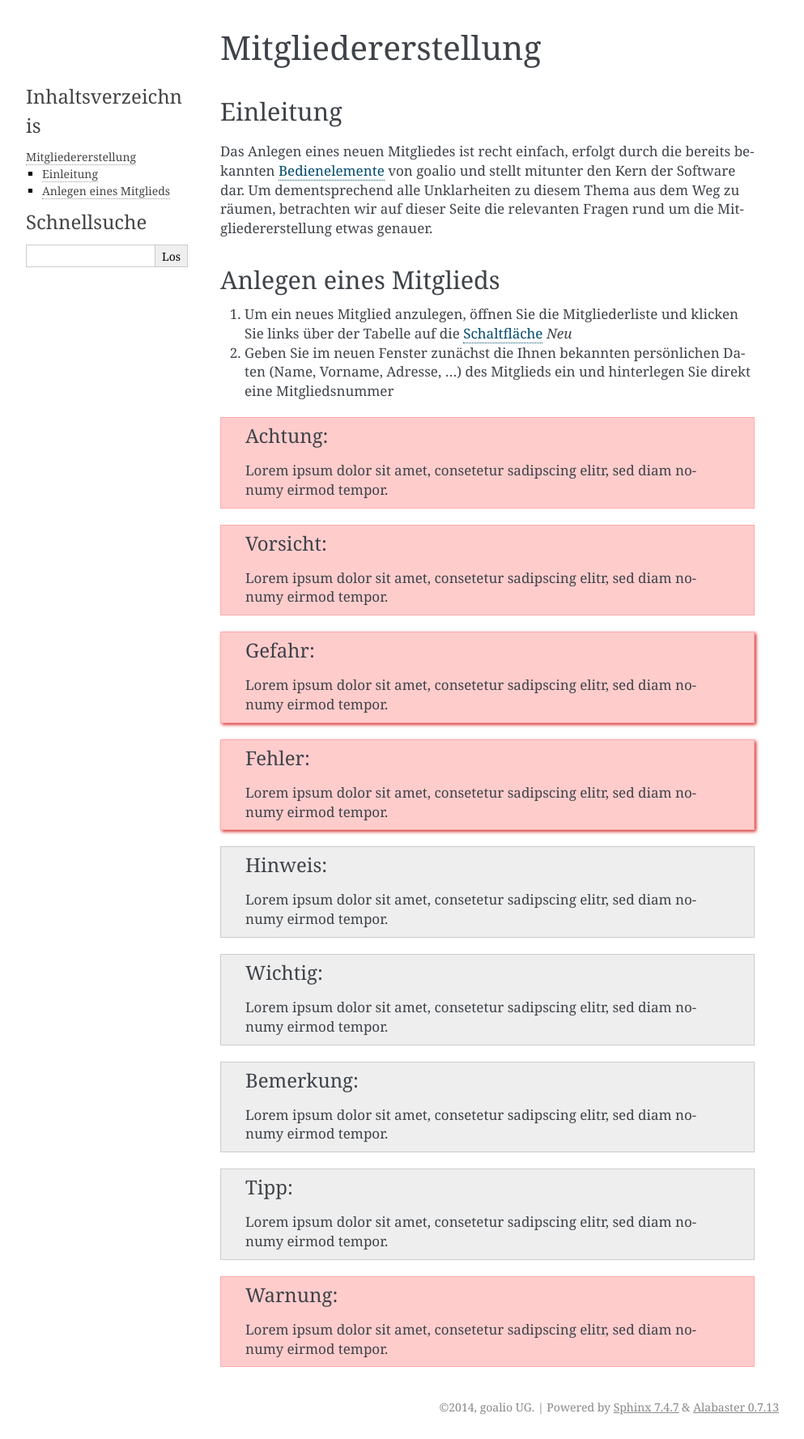
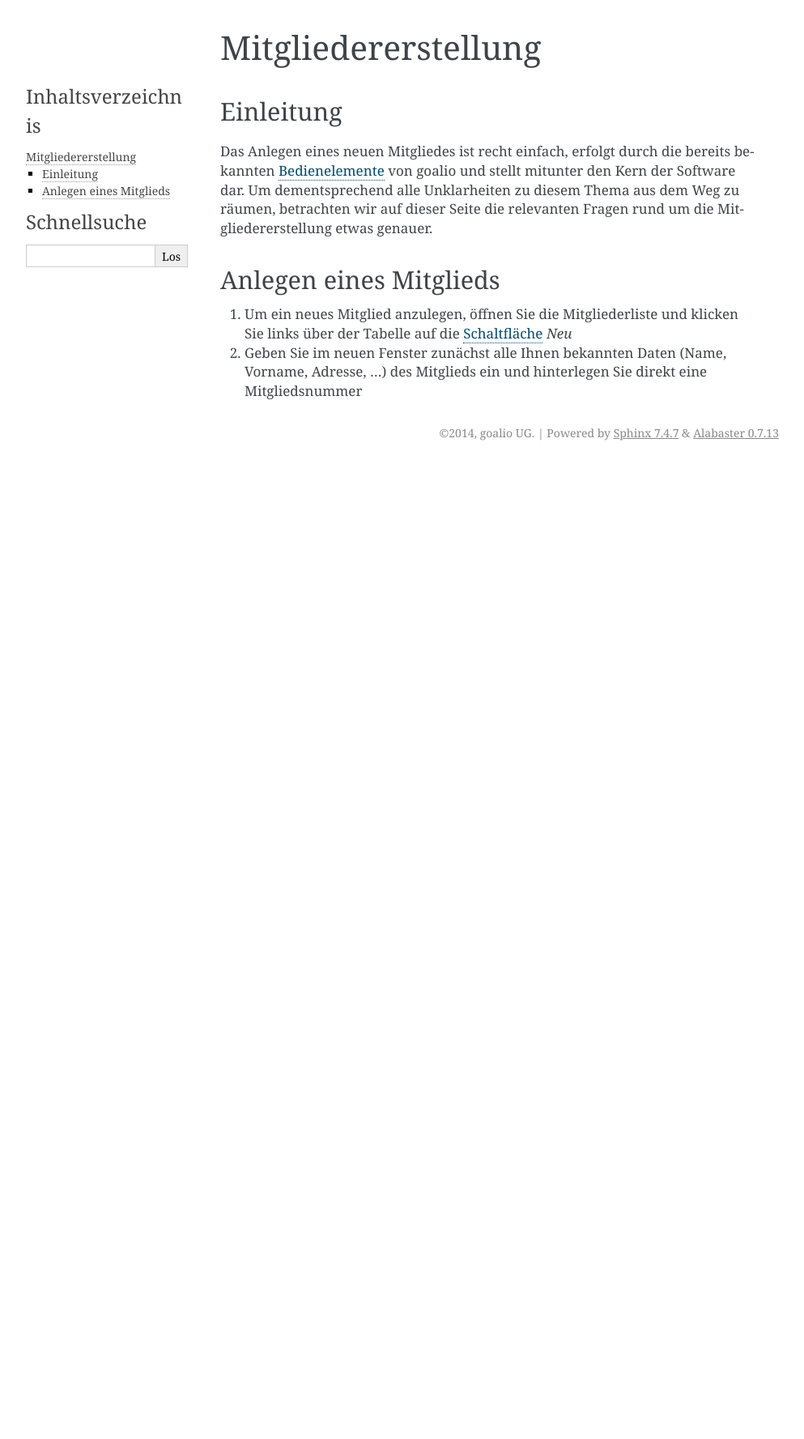
Before and after one commit to goalio/docs, a Sphinx documentation site: the page built from docs/module/mitglieder/erstellen.rst, in a window 1280 px wide. Shown: the whole page at 81% size, without its empty margins (148-1141 px from the left). Built offline with Sphinx 7.4.7, drawn with Linux system fonts in a browser that asks for light colours; formulas are drawn with MathJax 3; after the commit the page ends 900 px from its top, so only the background shows below that.

Commit message:
Update erstellen.rst

```diff
--- a/docs/module/mitglieder/erstellen.rst
+++ b/docs/module/mitglieder/erstellen.rst
@@ -11,37 +11,12 @@
 
 1. Um ein neues Mitglied anzulegen, öffnen Sie die Mitgliederliste und klicken Sie links über der Tabelle auf die Schaltfläche_ *Neu*
 
-2. Geben Sie im neuen Fenster zunächst die Ihnen bekannten persönlichen Daten (Name, Vorname, Adresse, ...) des Mitglieds ein und hinterlegen Sie direkt eine Mitgliedsnummer
+2. Geben Sie im neuen Fenster zunächst alle Ihnen bekannten Daten (Name, Vorname, Adresse, ...) des Mitglieds ein und hinterlegen Sie direkt eine Mitgliedsnummer
 
-.. attention::
-	Lorem ipsum dolor sit amet, consetetur sadipscing elitr, sed diam nonumy eirmod tempor.
-
-.. caution::
-	Lorem ipsum dolor sit amet, consetetur sadipscing elitr, sed diam nonumy eirmod tempor.
-
-.. danger::
-	Lorem ipsum dolor sit amet, consetetur sadipscing elitr, sed diam nonumy eirmod tempor.
-
-.. error::
-	Lorem ipsum dolor sit amet, consetetur sadipscing elitr, sed diam nonumy eirmod tempor.
-
-.. hint::
-	Lorem ipsum dolor sit amet, consetetur sadipscing elitr, sed diam nonumy eirmod tempor.
-
-.. important::
-	Lorem ipsum dolor sit amet, consetetur sadipscing elitr, sed diam nonumy eirmod tempor.
-
-.. note::
-	Lorem ipsum dolor sit amet, consetetur sadipscing elitr, sed diam nonumy eirmod tempor.
-
-.. tip::
-	Lorem ipsum dolor sit amet, consetetur sadipscing elitr, sed diam nonumy eirmod tempor.
-
-.. warning::
-	Lorem ipsum dolor sit amet, consetetur sadipscing elitr, sed diam nonumy eirmod tempor.
 
 .. admonition::
-	Lorem ipsum dolor sit amet, consetetur sadipscing elitr, sed diam nonumy eirmod tempor.
+	Hinterlegen Sie bei der Erstellung eines Mitglieds keine Mitgliedsnummer, so wird diese automatisch generiert. Einmal festgelegt lässt sich diese nicht mehr ändern.
+
 
 .. _Bedienelemente: /de/latest/erste-schritte/benutzeroberflaeche.html
 .. _Schaltfläche: /de/latest/erste-schritte/benutzeroberflaeche.html
```
